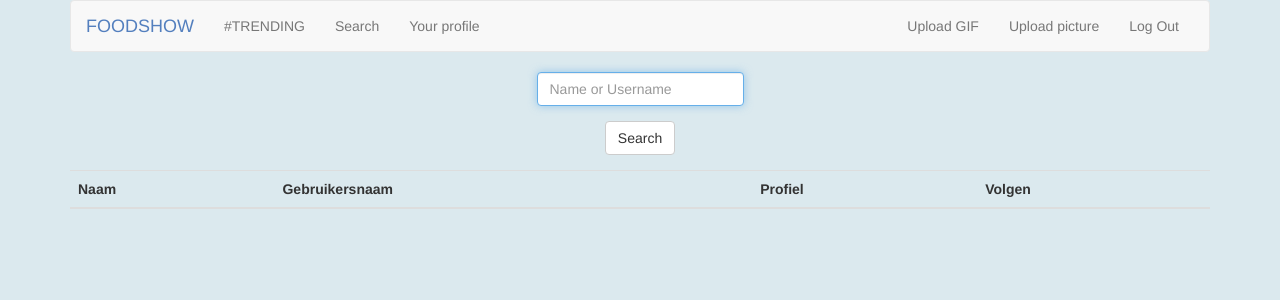
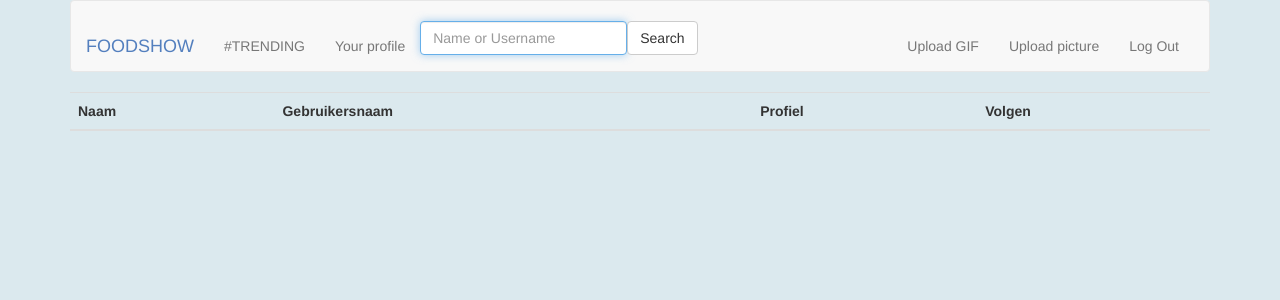
Before and after one commit to Moah768/WEBik, a Flask app: page /search in a window 1280 px wide. Shown: the top 300 px of the page. Run offline with Flask 2, Linux system fonts and the light colour scheme; a user stored in the database is signed in; lists and menus that the app fills with data are empty; some libraries are stand-ins or nearby versions.

Commit message:
search bar in bovenste balk

```diff
--- a/webapp/application.py
+++ b/webapp/application.py
@@ -511,7 +511,6 @@ def like():
             db.execute("UPDATE user_uploads SET likes = :likes + 1 WHERE filename = :filename",
                     likes = total_likes, filename = filename)
 
-
     return redirect(current_page)
 
 @app.route("/dislike", methods=["GET", "POST"])
--- a/webapp/templates/layout.html
+++ b/webapp/templates/layout.html
@@ -36,26 +36,44 @@
                             <span class="icon-bar"></span>
                             <span class="icon-bar"></span>
                         </button>
+                        </br>
                         <a class="navbar-brand" href="{{ url_for('timeline') }}"><span class="blue">FOODSHOW</span></a>
                     </div>
                     <div class="collapse navbar-collapse" id="navbar">
                         {% if session.user_id %}
                             <ul class="nav navbar-nav">
-                                <li><a href="{{ url_for('trending') }}">#TRENDING</a></li>
-                                <li><a href="{{ url_for('search') }}">Search</a></li>
-                                <li><a href="{{ url_for('index') }}">Your profile</a></li>
+                                <li></br><a href="{{ url_for('trending') }}">#TRENDING</a></li>
+                                <li></br><a href="{{ url_for('index') }}">Your profile</a></li>
+                                <li>
+                                    </br>
+                                    <form action="{{ url_for('search') }}" method="post">
+                                    <div class="form-group">
+                                        <input autocomplete="off" autofocus class="form-control" name="search_input" placeholder="Name or Username" type="text"/>
+                                    </div>
+                                </li>
+                                <li>
+                                    </br>
+                                    <div class="form-group">
+                                        <button class="btn btn-default" type="submit">Search</button>
+                                    </div>
+                                    </form>
+                                </li>
+
+
+                                <!--<li><a href="{{ url_for('search') }}">Search</a></li> -->
+
 
 
                             </ul>
                             <ul class="nav navbar-nav navbar-right">
-                                <li><a href="{{ url_for('gif') }}">Upload GIF</a></li>
-                                <li><a href="{{ url_for('uploaden') }}">Upload picture</a></li>
-                                <li><a href="{{ url_for('logout') }}">Log Out</a></li>
+                                <li></br><a href="{{ url_for('gif') }}">Upload GIF</a></li>
+                                <li></br><a href="{{ url_for('uploaden') }}">Upload picture</a></li>
+                                <li></br><a href="{{ url_for('logout') }}">Log Out</a></li>
                             </ul>
                         {% else %}
                             <ul class="nav navbar-nav navbar-right">
-                                <li><a href="{{ url_for('register') }}">Register</a></li>
-                                <li><a href="{{ url_for('login') }}">Log In</a></li>
+                                <li></br><a href="{{ url_for('register') }}">Register</a></li>
+                                <li></br><a href="{{ url_for('login') }}">Log In</a></li>
                             </ul>
                         {% endif %}
                     </div>
--- a/webapp/templates/search.html
+++ b/webapp/templates/search.html
@@ -10,6 +10,7 @@
             tfoot {color:red;}
         </style>
 
+<!--
         <thead>
             <tr>
                 <form action="{{ url_for('search') }}" method="post">
@@ -19,11 +20,12 @@
                         </div>
                         <div class="form-group">
                         <button class="btn btn-default" type="submit">Search</button>
+                        </div>
                     </fieldset>
                 </form>
-            </div>
             </tr>
         </thead>
+-->
 
 
         <thead>
```
Also changed, not shown: webapp/webik.db.
